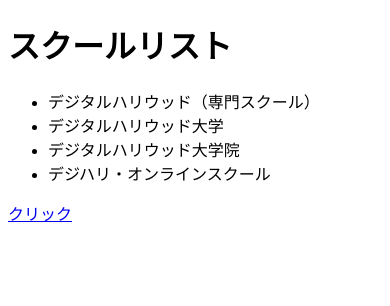
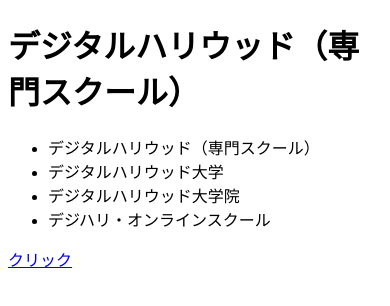
Before and after one commit to Ryotaro-Hirano/jQuery-dhw, a plain HTML site: page jquery01.html in a window 390 px wide. Both pictures are taken after a click on the link "クリック". Drawn offline with Linux system fonts and the light colour scheme.

Commit message:
Jquery02の練習まで完了しました。

```diff
--- a/css/jq02.css
+++ b/css/jq02.css
@@ -31,3 +31,10 @@ li {
 }
 
 /* レイアウト */
+
+/*#nav {
+	display: none;
+}*/
+#ttl {
+	cursor: pointer;
+}
--- a/jquery01.html
+++ b/jquery01.html
@@ -6,6 +6,45 @@
 <meta http-equiv="content-script-type" content="text/javascript" />
 <title>さまざまなセレクタやメソッド</title>
 <script type="text/javascript" src="js/jquery-1.11.1.min.js"></script>
+
+<script type="text/javascript">
+  $(function () {
+    $("#para a").click(function(){
+
+      // $("#ttl").css("color","#00f");
+      // 順番を指定しています。
+      // $("#nav li:eq(0)").css("color","#f60");
+
+
+      // 下記は奇数番目のスタイルを当てることができます。
+      // $("#nav li:odd").css("color","#f60");
+
+      // 下記は偶数番目のスタイルを当てることができます。
+      // $("#nav li:even").css("color","#f60");
+
+      // 指定した項目よりも小さいところにスタイルを当てる
+      // ltはless than の省略形
+      // $("#nav li:lt(2)").css("color","#f60");
+
+      // 指定した項目よりも大きい
+      // greater thanの省略形
+      // $("#nav li:gt(1)").css("color","#f60");
+
+      // テキストの変更
+      // $("#ttl").text("デジタルハリウッド関連のスクール");
+
+      // HTMLの追加
+      // $("#ttl").html("<h2>デジタルハリウッド関連のスクール</h2>");
+
+      // HTMLの置き換え
+      // $("#ttl").replaceWith("<h2>デジタルハリウッド関連のスクール</h2>");
+
+      var schoolName=$("#nav li:eq(0)").text();
+      $("#ttl").text(schoolName);
+
+    });
+  });
+</script>
 </head>
 
 <body>
```
Also changed, not shown: jquery02.html (+20 -0 lines).
